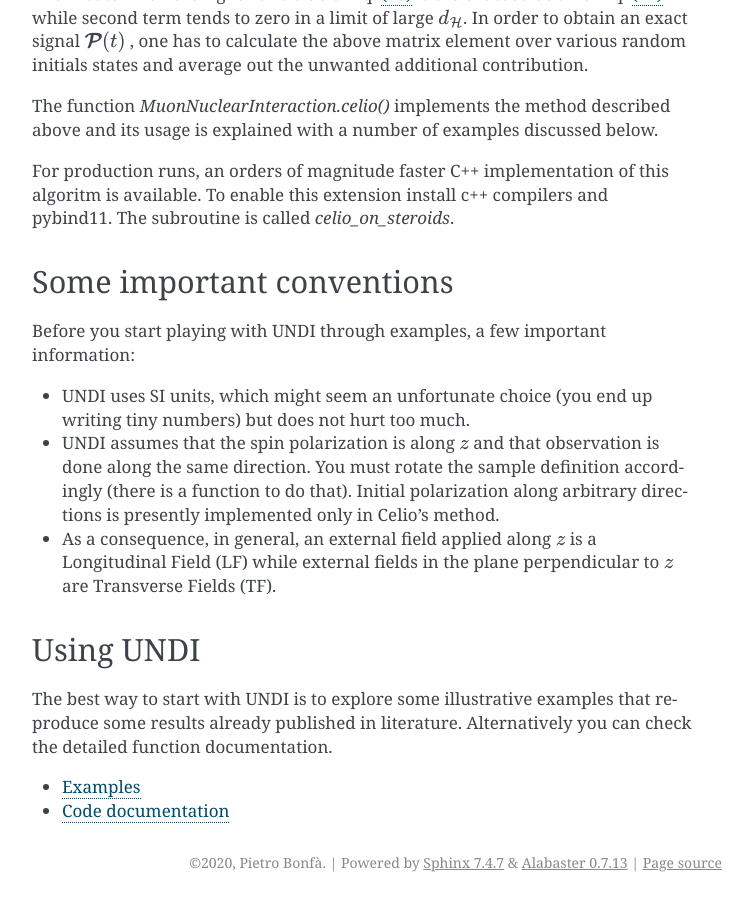
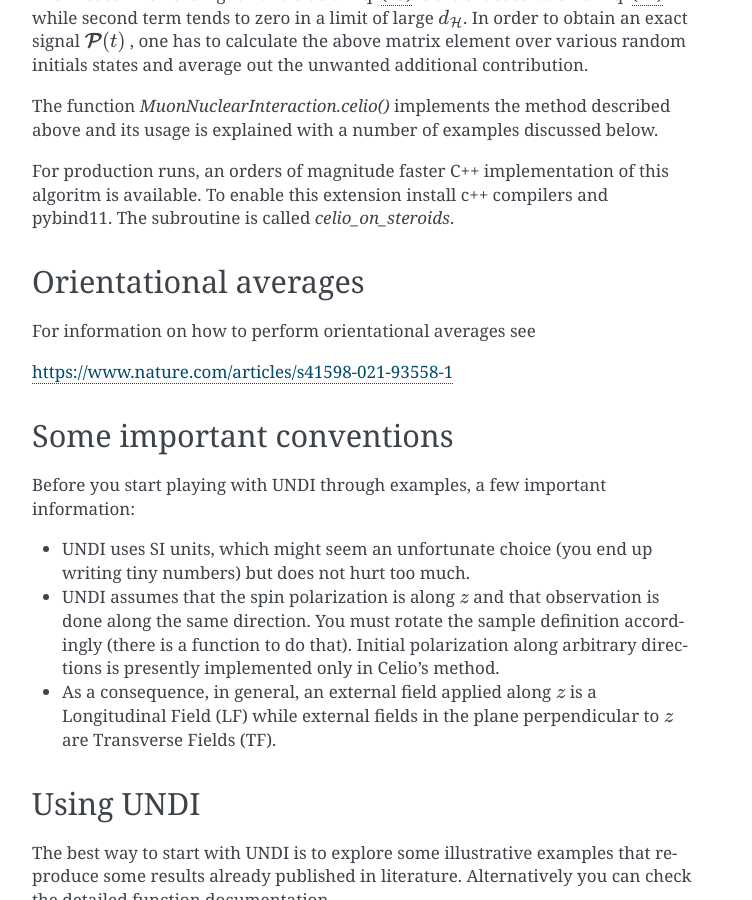
Before and after one commit to bonfus/undi, a Sphinx documentation site: the page built from docs/index.rst, in a window 1280 px wide and 900 px high, scrolled down 3936 px. Shown: the whole window, without its empty margins (388-1140 px from the left). Built offline with Sphinx 7.4.7, drawn with Linux system fonts in a browser that asks for light colours; pages that are not in the unit, such as notebooks, are missing from menus; some of the changed text lies outside the part shown.

Commit message:
Minor edits on orientational averages

```diff
--- a/docs/index.rst
+++ b/docs/index.rst
@@ -216,6 +216,13 @@ its usage is explained with a number of examples discussed below.
 For production runs, an orders of magnitude faster C++ implementation of this algoritm is available.
 To enable this extension install c++ compilers and pybind11. The subroutine is called `celio_on_steroids`.
 
+Orientational averages
+----------------------
+
+For information on how to perform orientational averages see
+
+https://www.nature.com/articles/s41598-021-93558-1
+
 
 Some important conventions
 --------------------------
```
